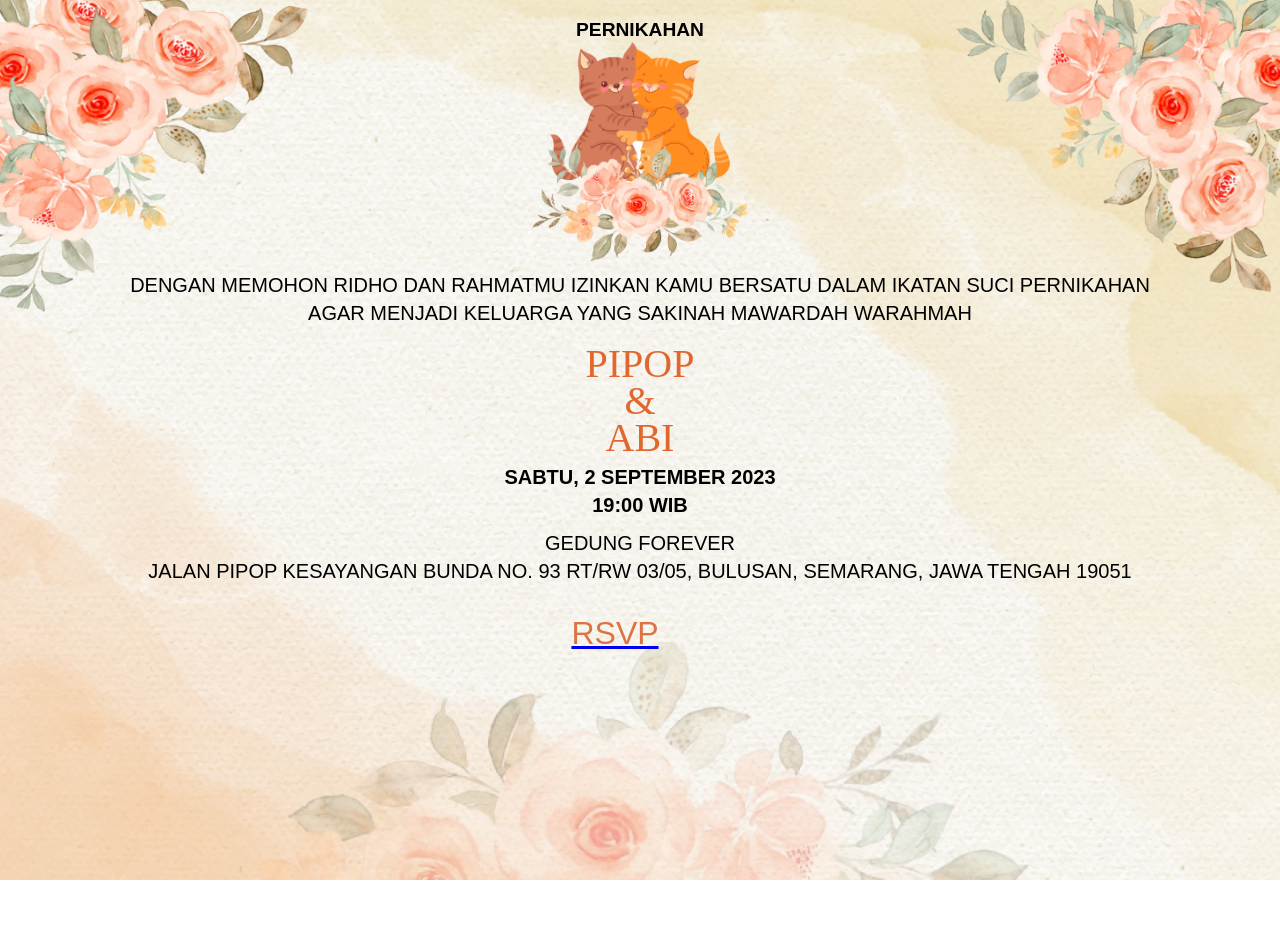
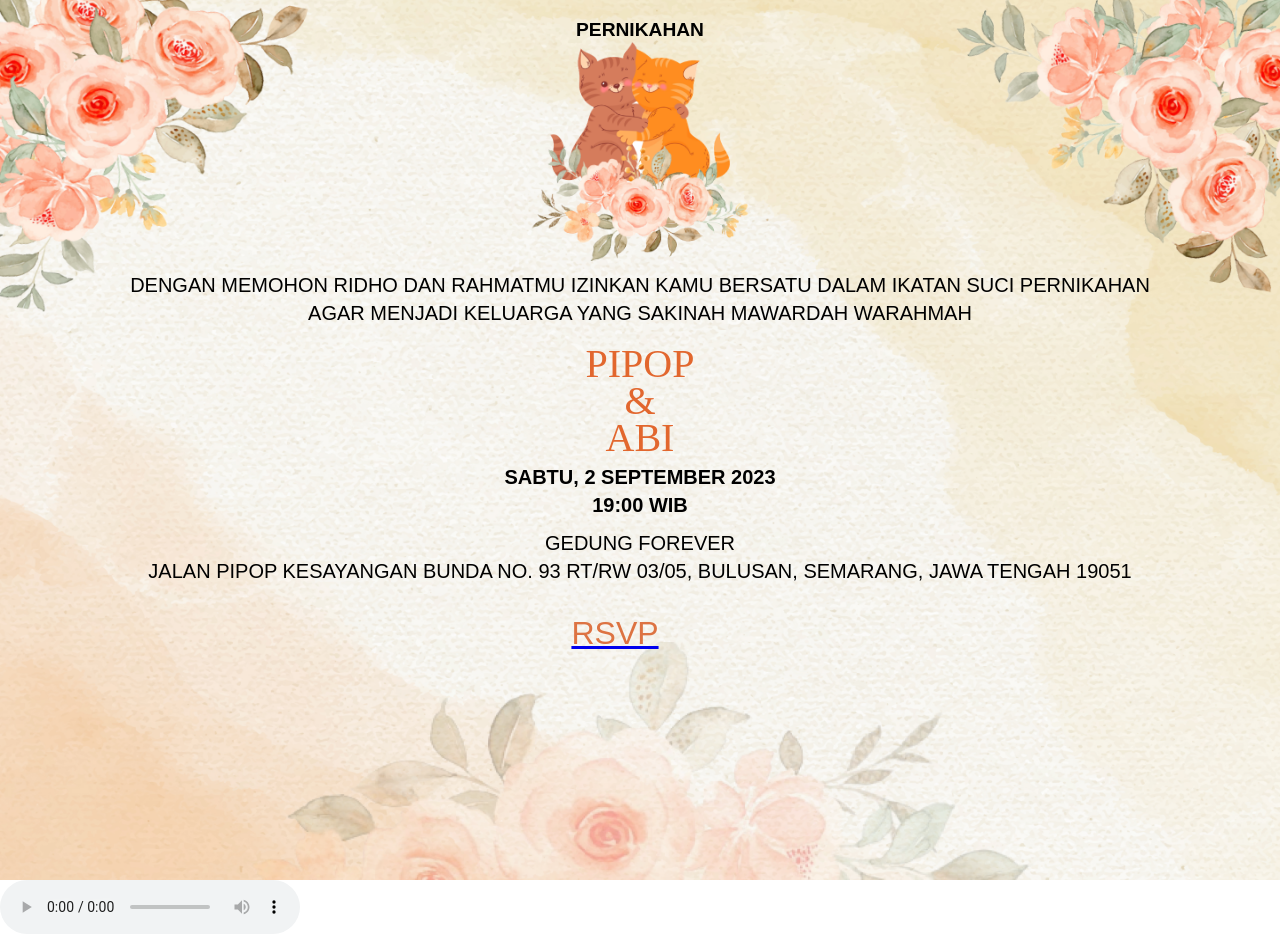
Before and after one commit to katarinakanti/PBP-Undangan, a React (Create React App) app: page / in a window 1280 px wide. Before the commit the page ends 880 px from the top, so only its background shows below. Built offline with nearby package versions, Linux system fonts and the light colour scheme.

Commit message:
audio aman

```diff
--- a/src/App.css
+++ b/src/App.css
@@ -48,10 +48,10 @@
 }
 
 .rsvp{
-  text-align: right;
+  text-align: center;
   font-family: 'trispace', sans-serif;
   font-size: calc(20px);
-  margin-right: 50px;
+  margin-right: 100px;
 }
 
 .App-link {
--- a/src/App.js
+++ b/src/App.js
@@ -8,7 +8,7 @@ import Rsvp from "./pages/Rsvp";
 export default function App() {
   const [isSongPlaying, setIsSongPlaying] = useState(false);
 
-  useEffect(() => {
+  /*useEffect(() => {
     // Use a setTimeout to start playing the song after 3 seconds
     const timer = setTimeout(() => {
       setIsSongPlaying(true);
@@ -16,7 +16,7 @@ export default function App() {
 
     // Clear the timer when the component unmounts
     return () => clearTimeout(timer);
-  }, []);
+  }, []);*/
 
   return (
     <BrowserRouter>
@@ -26,7 +26,7 @@ export default function App() {
           <Route path="rsvp" element={<Rsvp />} />
         </Route>
       </Routes>
-      <audio autoPlay={isSongPlaying}>
+      <audio controls autoPlay>
         <source src={WeddingMarch} type="audio/mpeg" />
       </audio>
     </BrowserRouter>
```
